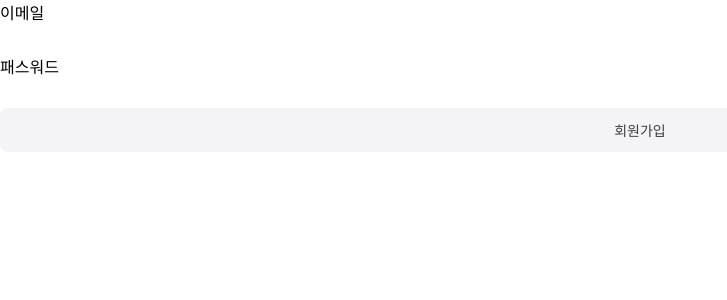
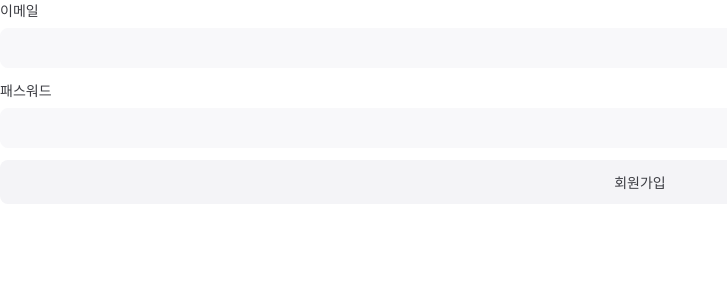
Before and after one commit to Woogie-94/wanted-pre-onboarding-frontend, a React (Create React App) app: page /signup in a window 1280 px wide. Shown: the top 300 px of the page, without its empty margins (0-727 px from the left). Built offline with nearby package versions, Linux system fonts and the light colour scheme.

Commit message:
style: Input 스타일 추가

```diff
--- a/src/components/common/Input.tsx
+++ b/src/components/common/Input.tsx
@@ -1,4 +1,5 @@
 import { InputHTMLAttributes, forwardRef } from "react";
+import { styled } from "styled-components";
 
 type InputAttributes = InputHTMLAttributes<HTMLInputElement>;
 interface Props extends InputAttributes {
@@ -10,14 +11,69 @@ interface Props extends InputAttributes {
 const Input = forwardRef<HTMLInputElement, Props>(
   ({ value, name, label, helperMessage, testId, onChange, ...defaultProps }, ref) => {
     return (
-      <>
-        {label && <p>{label}</p>}
-        <input ref={ref} name={name} value={value} onChange={onChange} data-testid={testId} {...defaultProps} />
-        {helperMessage && <p>{helperMessage}</p>}
-      </>
+      <Wrapper>
+        {label && (
+          <LabelWrapper>
+            <Label>{label}</Label>
+          </LabelWrapper>
+        )}
+        <BaseInput
+          $hasError={!!helperMessage}
+          ref={ref}
+          name={name}
+          value={value}
+          onChange={onChange}
+          data-testid={testId}
+          autoComplete="off"
+          {...defaultProps}
+        />
+        {helperMessage && (
+          <HelperMessageWrapper>
+            <HelperMessage>{helperMessage}</HelperMessage>
+          </HelperMessageWrapper>
+        )}
+      </Wrapper>
     );
   },
 );
 
 Input.displayName = "Input";
 export default Input;
+
+const Wrapper = styled.div`
+  display: flex;
+  flex-direction: column;
+  flex: 1;
+  width: 100%;
+`;
+const BaseInput = styled.input<{ $hasError: boolean }>`
+  width: 100%;
+  font-size: 16px;
+  color: #3b3c42;
+  padding: 10px;
+  background-color: #f8f8fa;
+  border-radius: 8px;
+  border: 1px solid ${props => (props.$hasError ? "#e94f4b" : "#f8f8fa")};
+  transition: 0.3s;
+
+  &:focus-within {
+    border: 1px solid ${props => (props.$hasError ? "#e94f4b" : "#ebebee")};
+  }
+  &:hover {
+    border: 1px solid ${props => (props.$hasError ? "#e94f4b" : "#ebebee")};
+  }
+`;
+const LabelWrapper = styled.div`
+  margin-bottom: 8px;
+`;
+const Label = styled.p`
+  font-size: 14px;
+  color: #3b3c42;
+`;
+const HelperMessageWrapper = styled.div`
+  margin-top: 8px;
+`;
+const HelperMessage = styled.p`
+  font-size: 14px;
+  color: #e94f4b;
+`;
```
